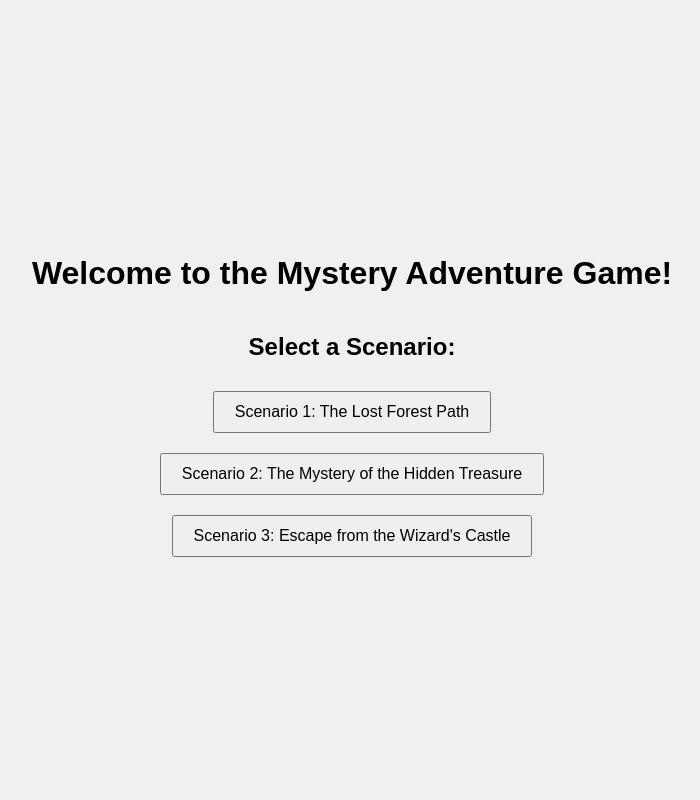
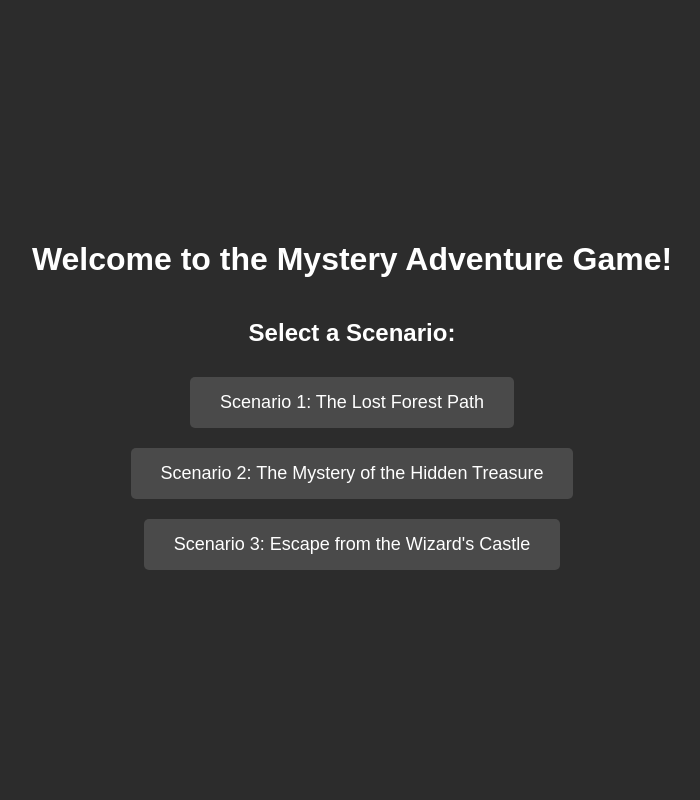
Before and after one commit to CyberPenguinAlpha/flask_game, a Flask app: page / in a window 1280 px wide. Shown: the whole page, without its empty margins (288-988 px from the left). Run offline with Flask 3, Linux system fonts and the light colour scheme.

Commit message:
Added night mode and button styles

```diff
--- a/templates/welcome.html
+++ b/templates/welcome.html
@@ -4,7 +4,7 @@
     <meta charset="UTF-8">
     <title>Welcome</title>
     <style>
-        /* Center content on the page */
+        /* Style to center the content and apply night mode */
         body {
             display: flex;
             flex-direction: column;
@@ -13,11 +13,13 @@
             height: 100vh;
             margin: 0;
             font-family: Arial, sans-serif;
-            background-color: #f0f0f0;
+            background-color: #2c2c2c; /* Dark gray background (night mode) */
+            color: white; /* White text for night mode */
         }
 
         h1, h2 {
             text-align: center;
+            color: white; /* White text for headers */
         }
 
         button {
@@ -25,10 +27,26 @@
             padding: 10px 20px;
             font-size: 16px;
             cursor: pointer;
+            background-color: #4a4a4a; /* Light gray button */
+            color: white; /* White text for the buttons */
+            border: none;
+            border-radius: 5px; /* Rounded corners */
+        }
+
+        button:hover {
+            background-color: #5a5a5a; /* Slightly darker gray on hover */
         }
 
         a {
             text-decoration: none;
+        }
+
+        /* Adjust button size for larger screens */
+        @media (min-width: 768px) {
+            button {
+                padding: 15px 30px;
+                font-size: 18px;
+            }
         }
     </style>
 </head>
```
